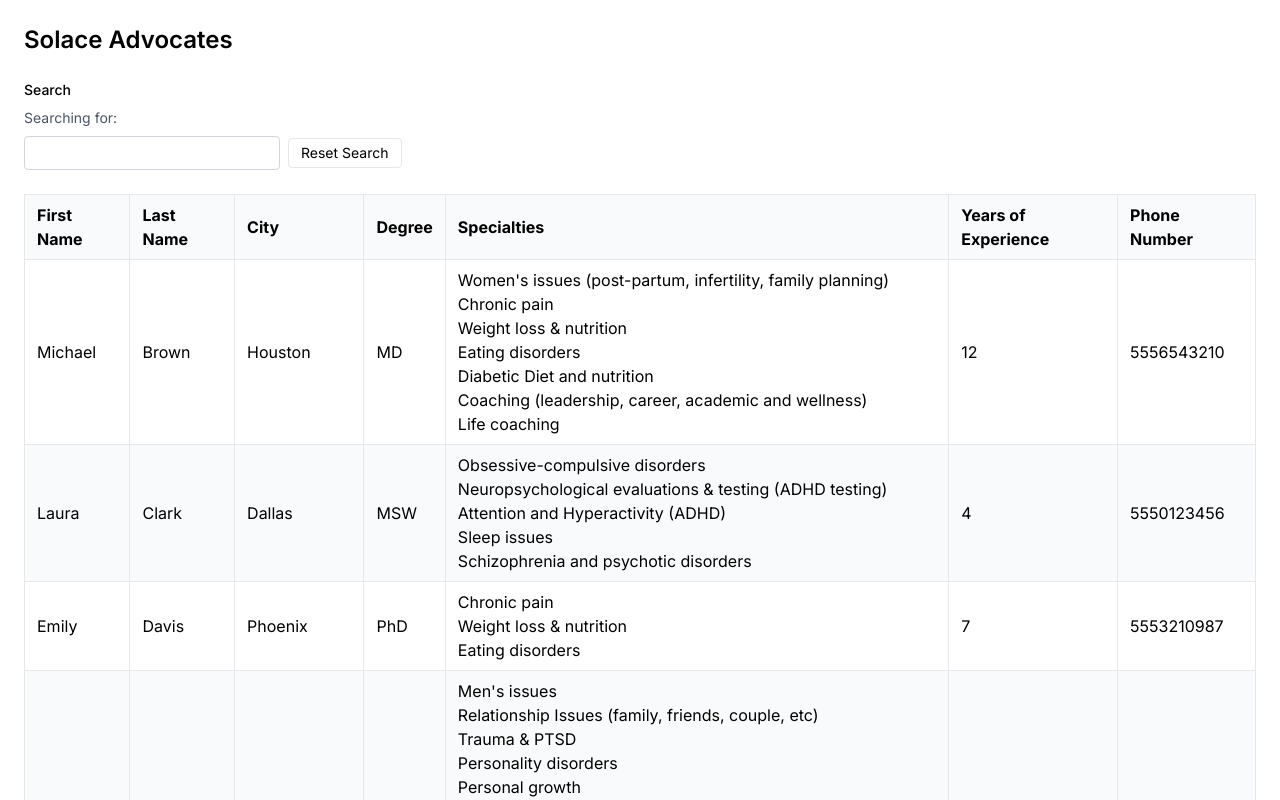
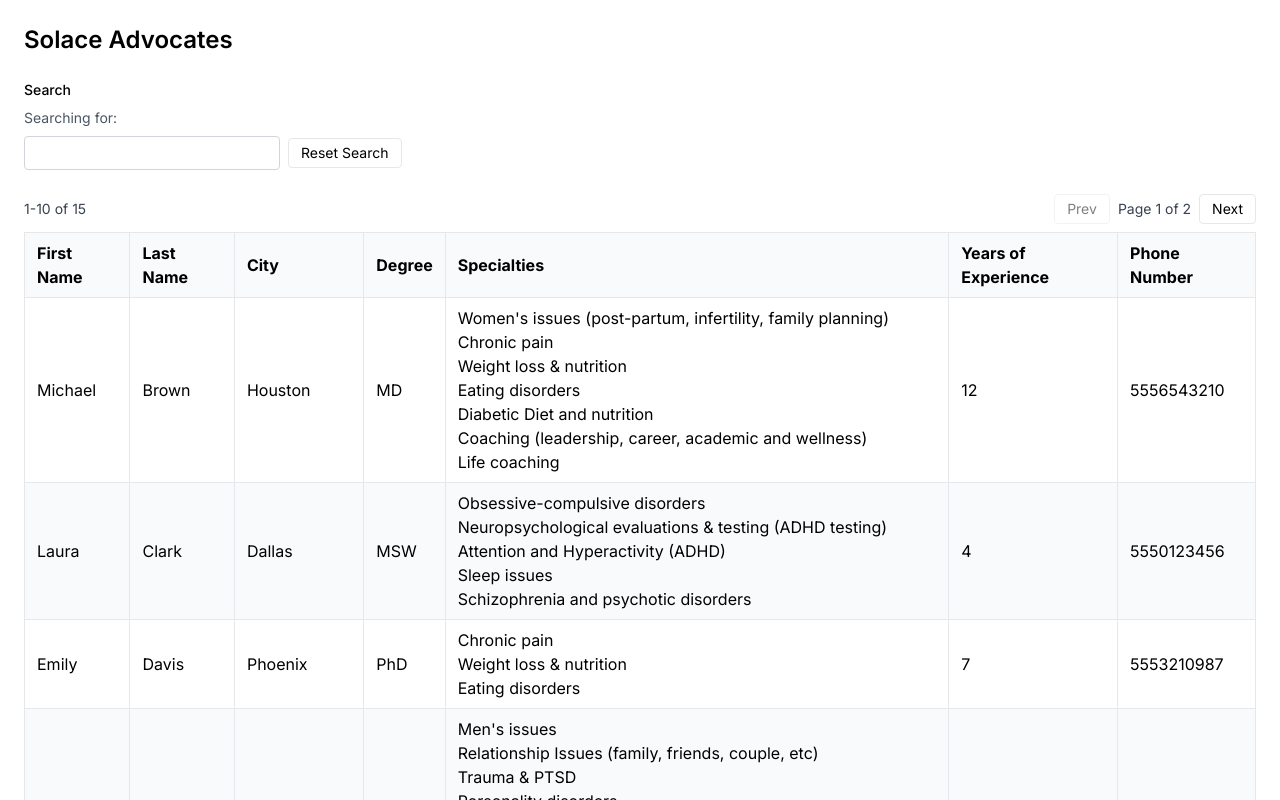
Before and after one commit to sean35mm/solace-test, a Next.js app: page / in a window 1280 px wide. Shown: the top 800 px of the page. Built offline with nearby package versions, Linux system fonts and the light colour scheme.

Commit message:
feat: extract components, add debounce

```diff
--- a/src/app/page.tsx
+++ b/src/app/page.tsx
@@ -1,144 +1,84 @@
 'use client';
 
 import { useState } from 'react';
-import type { Advocate } from '@/lib/types';
 import { useAdvocatesQuery } from '@/hooks/useAdvocatesQuery';
+import { useDebouncedValue } from '@/hooks/useDebouncedValue';
+import AdvocatesTable from '@/components/advocates-table';
+import TableSkeleton from '@/components/table-skeleton';
+import SearchBar from '@/components/search-bar';
 
 export default function Home() {
   const [query, setQuery] = useState('');
+  const [page, setPage] = useState(1);
+  const pageSize = 10;
 
-  const { data, isLoading, error } = useAdvocatesQuery();
+  const debouncedQuery = useDebouncedValue(query, 300);
+  const { data, isLoading, error } = useAdvocatesQuery({
+    q: debouncedQuery,
+    page,
+    pageSize,
+    sort: 'lastName',
+    order: 'asc',
+  });
 
   const onChange = (e: React.ChangeEvent<HTMLInputElement>) => {
-    const searchTerm = e.target.value;
-    setQuery(searchTerm);
-    const normalized = searchTerm.trim().toLowerCase();
-    const source: Advocate[] = data?.data ?? [];
-    if (!normalized) {
-      return;
-    }
-    const next = source.filter((advocate) => {
-      const first = advocate.firstName.toLowerCase();
-      const last = advocate.lastName.toLowerCase();
-      const city = advocate.city.toLowerCase();
-      const degree = advocate.degree.toLowerCase();
-      const specialtiesJoined = advocate.specialties.join(' ').toLowerCase();
-      const years = String(advocate.yearsOfExperience);
-      const phone = String(advocate.phoneNumber);
-      return (
-        first.includes(normalized) ||
-        last.includes(normalized) ||
-        city.includes(normalized) ||
-        degree.includes(normalized) ||
-        specialtiesJoined.includes(normalized) ||
-        years.includes(normalized) ||
-        phone.includes(normalized)
-      );
-    });
-    // no-op: filtering will be derived below; this handler only updates query
+    setQuery(e.target.value);
+    setPage(1);
   };
 
-  const onClick = () => {
+  const onReset = () => {
     setQuery('');
+    setPage(1);
   };
 
-  const advocates: Advocate[] = data?.data ?? [];
-  const normalized = query.trim().toLowerCase();
-  const filteredAdvocates: Advocate[] = !normalized
-    ? advocates
-    : advocates.filter((advocate) => {
-        const first = advocate.firstName.toLowerCase();
-        const last = advocate.lastName.toLowerCase();
-        const city = advocate.city.toLowerCase();
-        const degree = advocate.degree.toLowerCase();
-        const specialtiesJoined = advocate.specialties.join(' ').toLowerCase();
-        const years = String(advocate.yearsOfExperience);
-        const phone = String(advocate.phoneNumber);
-        return (
-          first.includes(normalized) ||
-          last.includes(normalized) ||
-          city.includes(normalized) ||
-          degree.includes(normalized) ||
-          specialtiesJoined.includes(normalized) ||
-          years.includes(normalized) ||
-          phone.includes(normalized)
-        );
-      });
+  const total = data?.total ?? 0;
+  const advocates = data?.data ?? [];
+  const maxPage = Math.max(1, Math.ceil(total / pageSize));
+  const startIndex = (page - 1) * pageSize + (advocates.length > 0 ? 1 : 0);
+  const endIndex = (page - 1) * pageSize + advocates.length;
 
   return (
     <main className='m-6'>
       <h1 className='text-2xl font-semibold'>Solace Advocates</h1>
-      <div className='mt-6 space-y-2'>
-        <label htmlFor='search' className='block text-sm font-medium'>
-          Search
-        </label>
-        <p aria-live='polite' className='text-sm text-gray-600'>
-          Searching for: <span>{query}</span>
-        </p>
-        <div className='flex items-center gap-2'>
-          <input
-            id='search'
-            value={query}
-            onChange={onChange}
-            className='border border-gray-300 rounded px-2 py-1 w-64'
-          />
-          <button
-            type='button'
-            onClick={onClick}
-            className='border rounded px-3 py-1 text-sm'
-          >
-            Reset Search
-          </button>
-        </div>
-      </div>
+      <SearchBar query={query} onChange={onChange} onReset={onReset} />
 
-      {isLoading && <p className='mt-6 text-gray-600'>Loading advocates…</p>}
+      {isLoading && <TableSkeleton rows={10} />}
       {error && !isLoading && (
         <p className='mt-6 text-red-600'>{error.message}</p>
       )}
-      {!isLoading && !error && filteredAdvocates.length === 0 && (
+      {!isLoading && !error && advocates.length === 0 && (
         <p className='mt-6 text-gray-600'>No results found.</p>
       )}
 
-      {!isLoading && !error && filteredAdvocates.length > 0 && (
+      {!isLoading && !error && advocates.length > 0 && (
         <div className='mt-6 overflow-x-auto'>
-          <table className='min-w-full border-collapse'>
-            <thead className='bg-gray-50'>
-              <tr>
-                <th className='text-left px-3 py-2 border'>First Name</th>
-                <th className='text-left px-3 py-2 border'>Last Name</th>
-                <th className='text-left px-3 py-2 border'>City</th>
-                <th className='text-left px-3 py-2 border'>Degree</th>
-                <th className='text-left px-3 py-2 border'>Specialties</th>
-                <th className='text-left px-3 py-2 border'>
-                  Years of Experience
-                </th>
-                <th className='text-left px-3 py-2 border'>Phone Number</th>
-              </tr>
-            </thead>
-            <tbody>
-              {filteredAdvocates.map((advocate) => {
-                const rowKey = `${advocate.firstName}-${advocate.lastName}-${advocate.phoneNumber}`;
-                return (
-                  <tr key={rowKey} className='odd:bg-white even:bg-gray-50'>
-                    <td className='px-3 py-2 border'>{advocate.firstName}</td>
-                    <td className='px-3 py-2 border'>{advocate.lastName}</td>
-                    <td className='px-3 py-2 border'>{advocate.city}</td>
-                    <td className='px-3 py-2 border'>{advocate.degree}</td>
-                    <td className='px-3 py-2 border'>
-                      {advocate.specialties.map((s) => (
-                        <div key={s}>{s}</div>
-                      ))}
-                    </td>
-                    <td className='px-3 py-2 border'>
-                      {advocate.yearsOfExperience}
-                    </td>
-                    <td className='px-3 py-2 border'>{advocate.phoneNumber}</td>
-                  </tr>
-                );
-              })}
-            </tbody>
-          </table>
+          <div className='mb-2 flex items-center justify-between'>
+            <div className='text-sm text-gray-700'>
+              {startIndex}-{endIndex} of {total}
+            </div>
+            <div className='flex items-center gap-2'>
+              <button
+                type='button'
+                className='border rounded px-3 py-1 text-sm disabled:opacity-50'
+                onClick={() => setPage((p) => Math.max(1, p - 1))}
+                disabled={page <= 1 || isLoading}
+              >
+                Prev
+              </button>
+              <span className='text-sm text-gray-700'>
+                Page {page} of {maxPage}
+              </span>
+              <button
+                type='button'
+                className='border rounded px-3 py-1 text-sm disabled:opacity-50'
+                onClick={() => setPage((p) => Math.min(maxPage, p + 1))}
+                disabled={page >= maxPage || isLoading}
+              >
+                Next
+              </button>
+            </div>
+          </div>
+          <AdvocatesTable advocates={advocates} />
         </div>
       )}
     </main>
--- /dev/null
+++ b/src/components/advocates-table.tsx
@@ -0,0 +1,43 @@
+import type { Advocate } from '@/lib/types';
+
+export default function AdvocatesTable({
+  advocates,
+}: {
+  advocates: Advocate[];
+}) {
+  return (
+    <table className='min-w-full border-collapse'>
+      <thead className='bg-gray-50'>
+        <tr>
+          <th className='text-left px-3 py-2 border'>First Name</th>
+          <th className='text-left px-3 py-2 border'>Last Name</th>
+          <th className='text-left px-3 py-2 border'>City</th>
+          <th className='text-left px-3 py-2 border'>Degree</th>
+          <th className='text-left px-3 py-2 border'>Specialties</th>
+          <th className='text-left px-3 py-2 border'>Years of Experience</th>
+          <th className='text-left px-3 py-2 border'>Phone Number</th>
+        </tr>
+      </thead>
+      <tbody>
+        {advocates.map((advocate) => {
+          const rowKey = `${advocate.firstName}-${advocate.lastName}-${advocate.phoneNumber}`;
+          return (
+            <tr key={rowKey} className='odd:bg-white even:bg-gray-50'>
+              <td className='px-3 py-2 border'>{advocate.firstName}</td>
+              <td className='px-3 py-2 border'>{advocate.lastName}</td>
+              <td className='px-3 py-2 border'>{advocate.city}</td>
+              <td className='px-3 py-2 border'>{advocate.degree}</td>
+              <td className='px-3 py-2 border'>
+                {advocate.specialties.map((s) => (
+                  <div key={s}>{s}</div>
+                ))}
+              </td>
+              <td className='px-3 py-2 border'>{advocate.yearsOfExperience}</td>
+              <td className='px-3 py-2 border'>{advocate.phoneNumber}</td>
+            </tr>
+          );
+        })}
+      </tbody>
+    </table>
+  );
+}
--- /dev/null
+++ b/src/components/search-bar.tsx
@@ -0,0 +1,33 @@
+type Props = {
+  query: string;
+  onChange: (e: React.ChangeEvent<HTMLInputElement>) => void;
+  onReset: () => void;
+};
+
+export default function SearchBar({ query, onChange, onReset }: Props) {
+  return (
+    <div className='mt-6 space-y-2'>
+      <label htmlFor='search' className='block text-sm font-medium'>
+        Search
+      </label>
+      <p aria-live='polite' className='text-sm text-gray-600'>
+        Searching for: <span>{query}</span>
+      </p>
+      <div className='flex items-center gap-2'>
+        <input
+          id='search'
+          value={query}
+          onChange={onChange}
+          className='border border-gray-300 rounded px-2 py-1 w-64'
+        />
+        <button
+          type='button'
+          onClick={onReset}
+          className='border rounded px-3 py-1 text-sm'
+        >
+          Reset Search
+        </button>
+      </div>
+    </div>
+  );
+}
--- /dev/null
+++ b/src/components/table-skeleton.tsx
@@ -0,0 +1,28 @@
+export default function TableSkeleton({ rows = 10 }: { rows?: number }) {
+  return (
+    <div className='mt-6 overflow-x-auto animate-pulse'>
+      <table className='min-w-full border-collapse'>
+        <thead className='bg-gray-50'>
+          <tr>
+            {[...Array(7)].map((_, i) => (
+              <th key={i} className='text-left px-3 py-2 border'>
+                <div className='h-4 w-24 bg-gray-200 rounded' />
+              </th>
+            ))}
+          </tr>
+        </thead>
+        <tbody>
+          {[...Array(rows)].map((_, r) => (
+            <tr key={r} className='odd:bg-white even:bg-gray-50'>
+              {[...Array(7)].map((__, c) => (
+                <td key={c} className='px-3 py-2 border'>
+                  <div className='h-4 w-full bg-gray-200 rounded' />
+                </td>
+              ))}
+            </tr>
+          ))}
+        </tbody>
+      </table>
+    </div>
+  );
+}
--- /dev/null
+++ b/src/hooks/useDebouncedValue.ts
@@ -0,0 +1,12 @@
+import { useEffect, useState } from 'react';
+
+export function useDebouncedValue<T>(value: T, delayMs: number): T {
+  const [debouncedValue, setDebouncedValue] = useState(value);
+
+  useEffect(() => {
+    const handle = setTimeout(() => setDebouncedValue(value), delayMs);
+    return () => clearTimeout(handle);
+  }, [value, delayMs]);
+
+  return debouncedValue;
+}
```
